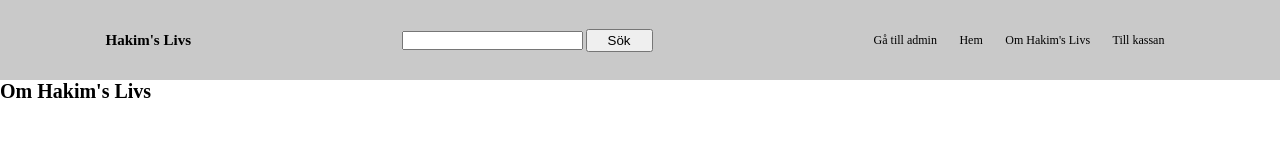
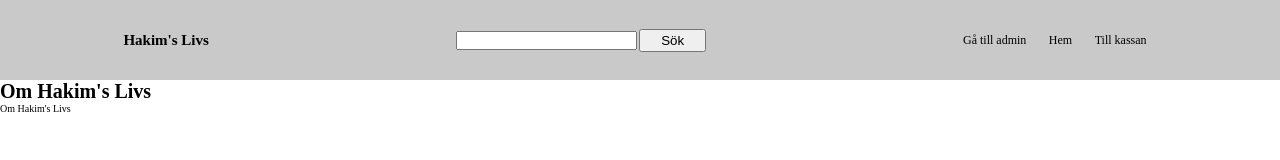
Before and after one commit to Java-Kvalit-grupp-4/hakim_webshop, a plain HTML site: page pages/about/index.html in a window 1280 px wide. Drawn offline with Linux system fonts and the light colour scheme.

Commit message:
move link from navbar to footer

```diff
--- a/pages/about/index.html
+++ b/pages/about/index.html
@@ -19,10 +19,10 @@
       <div id="links">
         <a href="../../admin/">Gå till admin</a>
         <a href="../../">Hem</a>
-        <a href="./">Om Hakim's Livs</a>
         <a href="../checkout/">Till kassan</a>
       </div>
     </nav>
     <h1>Om Hakim's Livs</h1>
+    <footer><a href="./">Om Hakim's Livs</a></footer>
   </body>
 </html>
```
